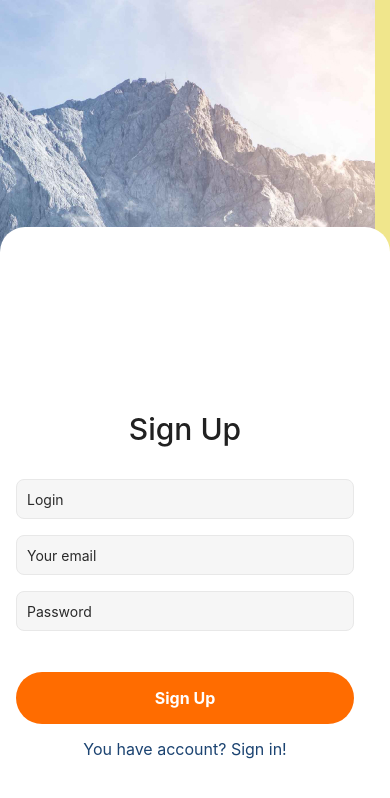
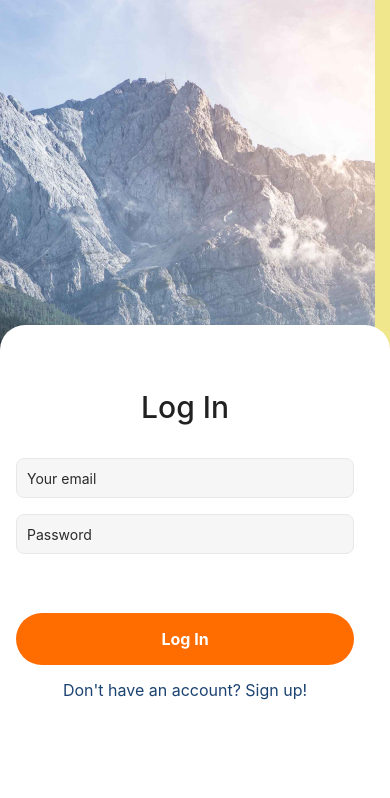
Before and after one commit to DaryaBobur/react-native, a React Native app in the folder myNewProject/: screen / in a window 390 px wide. Shown: the top 798 px of the page. Built offline with nearby package versions, Linux system fonts and the light colour scheme.

Commit message:
Update App.js

```diff
--- a/myNewProject/App.js
+++ b/myNewProject/App.js
@@ -1,5 +1,7 @@
 import * as Font from 'expo-font';
 import {AppLoading} from 'expo';
+import { createStackNavigator } from '@react-navigation/stack';
+import { NavigationContainer } from '@react-navigation/native';
 import RegistrationScreen from './Screens/RegistrationScreen';
 import { useState } from 'react';
 import LoginScreen from './Screens/LoginScreen';
@@ -26,8 +28,8 @@ export default function App() {
 
     <>
 
-    <RegistrationScreen />
-    {/* <LoginScreen/> */}
+    {/* <RegistrationScreen /> */}
+    <LoginScreen/>
     </>
   );
 }
```
